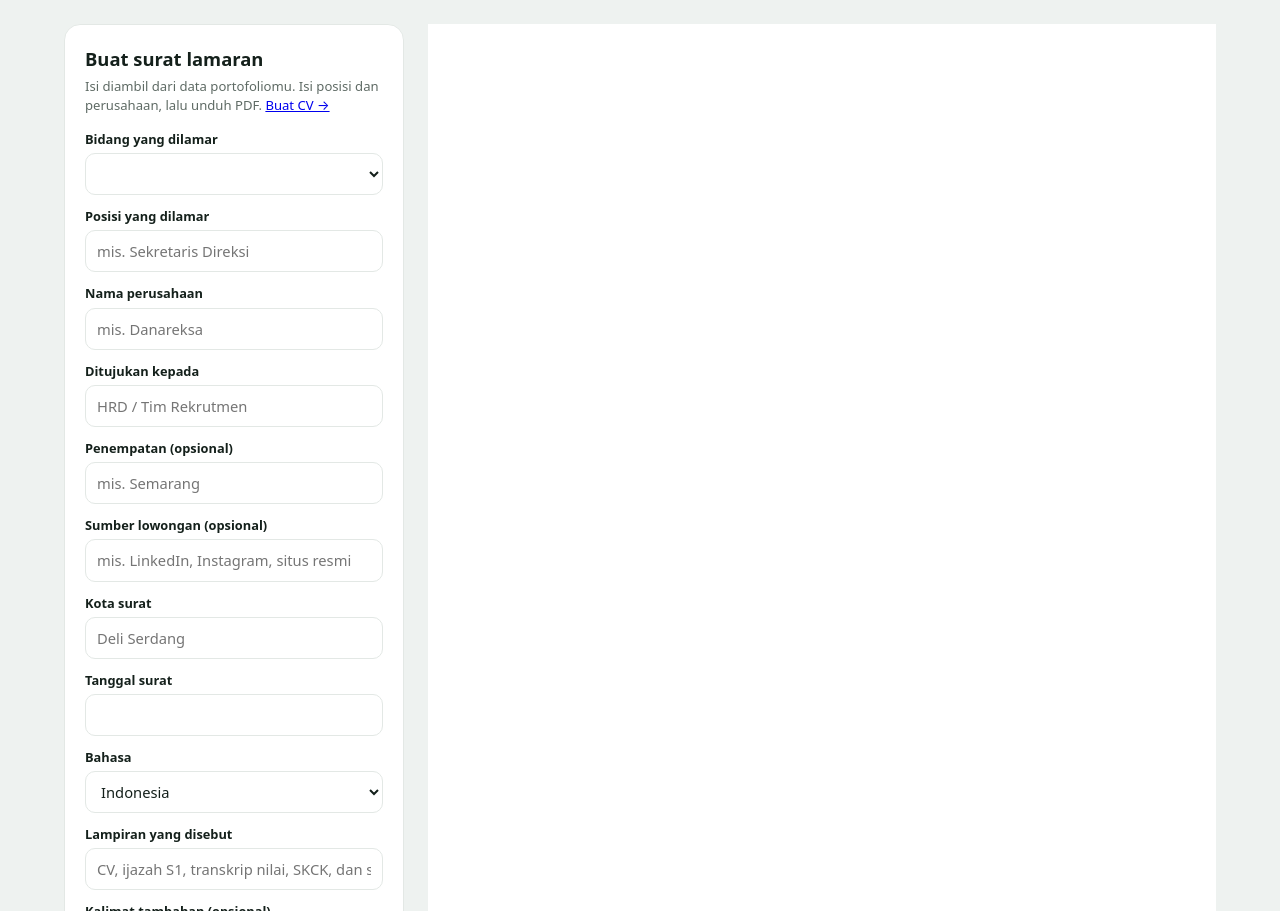
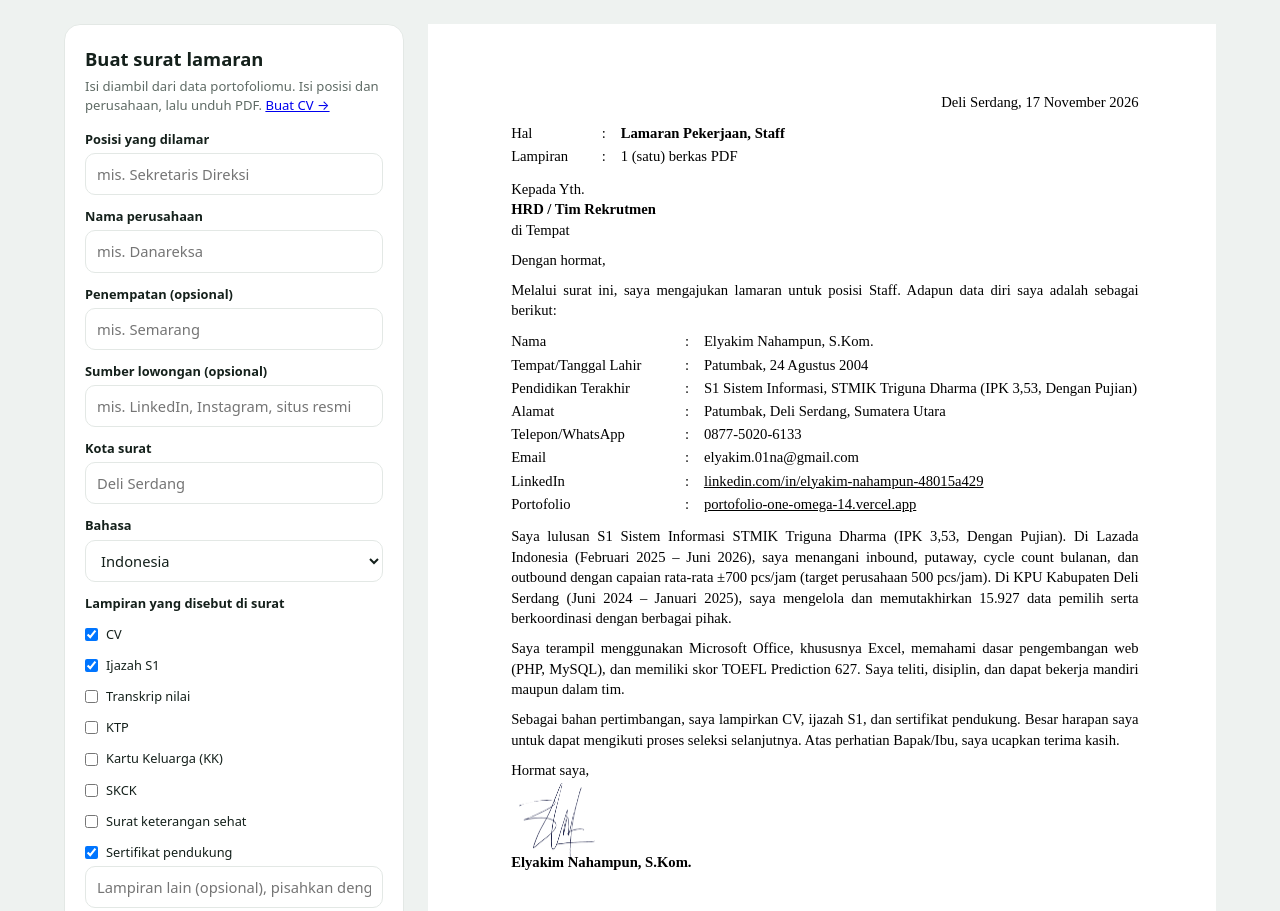
Before and after one commit to elyakim01/portofolio, a plain HTML site: page surat.html in a window 1280 px wide. Shown: the top 911 px of the page. Drawn offline with Linux system fonts and the light colour scheme.

Commit message:
Update surat.html

```diff
--- a/surat.html
+++ b/surat.html
@@ -14,17 +14,11 @@
     <h1>Buat surat lamaran</h1>
     <p class="sub">Isi diambil dari data portofoliomu. Isi posisi dan perusahaan, lalu unduh PDF. <a href="cv.html">Buat CV →</a></p>
 
-    <label for="p">Bidang yang dilamar</label>
-    <select id="p"></select>
-
     <label for="role">Posisi yang dilamar</label>
     <input type="text" id="role" placeholder="mis. Sekretaris Direksi">
 
     <label for="company">Nama perusahaan</label>
     <input type="text" id="company" placeholder="mis. Danareksa">
-
-    <label for="to">Ditujukan kepada</label>
-    <input type="text" id="to" placeholder="HRD / Tim Rekrutmen">
 
     <label for="place">Penempatan (opsional)</label>
     <input type="text" id="place" placeholder="mis. Semarang">
@@ -35,14 +29,12 @@
     <label for="city">Kota surat</label>
     <input type="text" id="city" placeholder="Deli Serdang">
 
-    <label for="date">Tanggal surat</label>
-    <input type="text" id="date">
-
     <label for="lang">Bahasa</label>
     <select id="lang"><option value="id">Indonesia</option><option value="en">English</option></select>
 
-    <label for="att">Lampiran yang disebut</label>
-    <input type="text" id="att" placeholder="CV, ijazah S1, transkrip nilai, SKCK, dan sertifikat pendukung">
+    <label>Lampiran yang disebut di surat</label>
+    <div id="atts"></div>
+    <input type="text" id="attx" placeholder="Lampiran lain (opsional), pisahkan dengan koma">
 
     <label for="note">Kalimat tambahan (opsional)</label>
     <textarea id="note" placeholder="mis. alasan tertarik pada perusahaan, 1–2 kalimat saja."></textarea>
```
